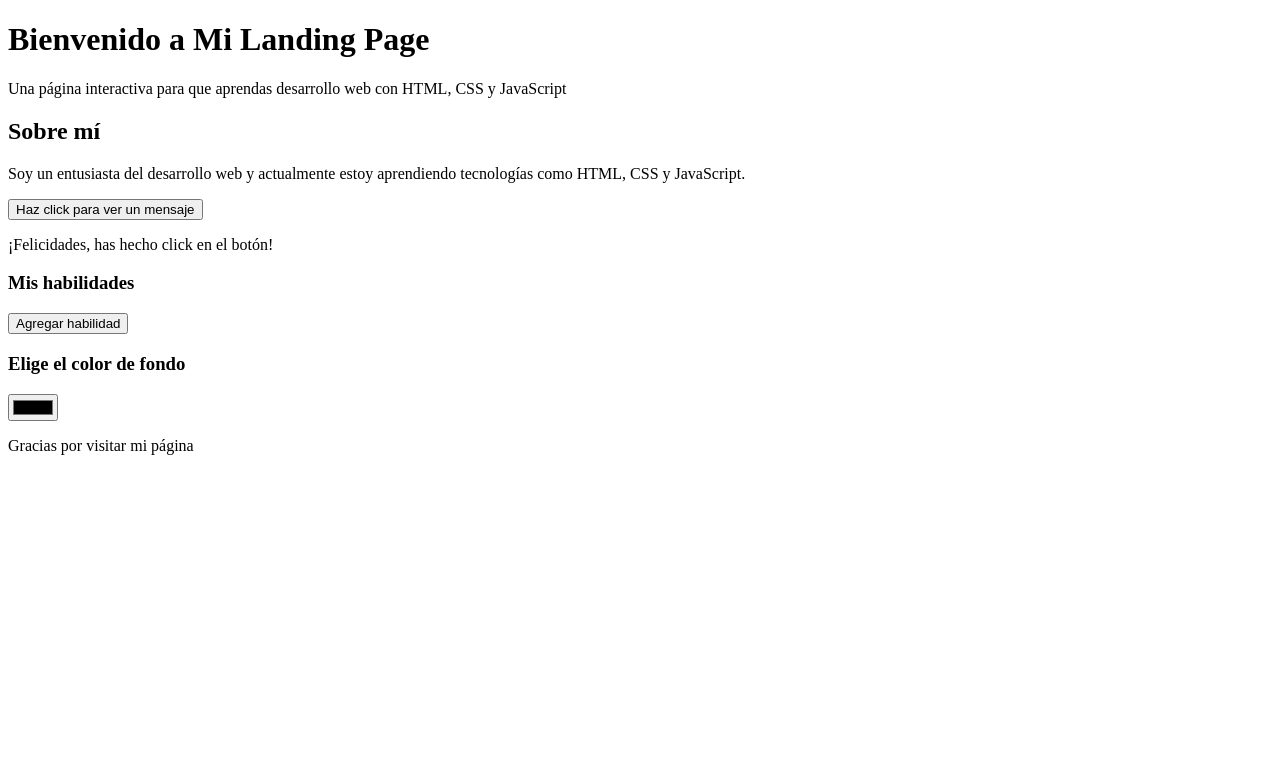
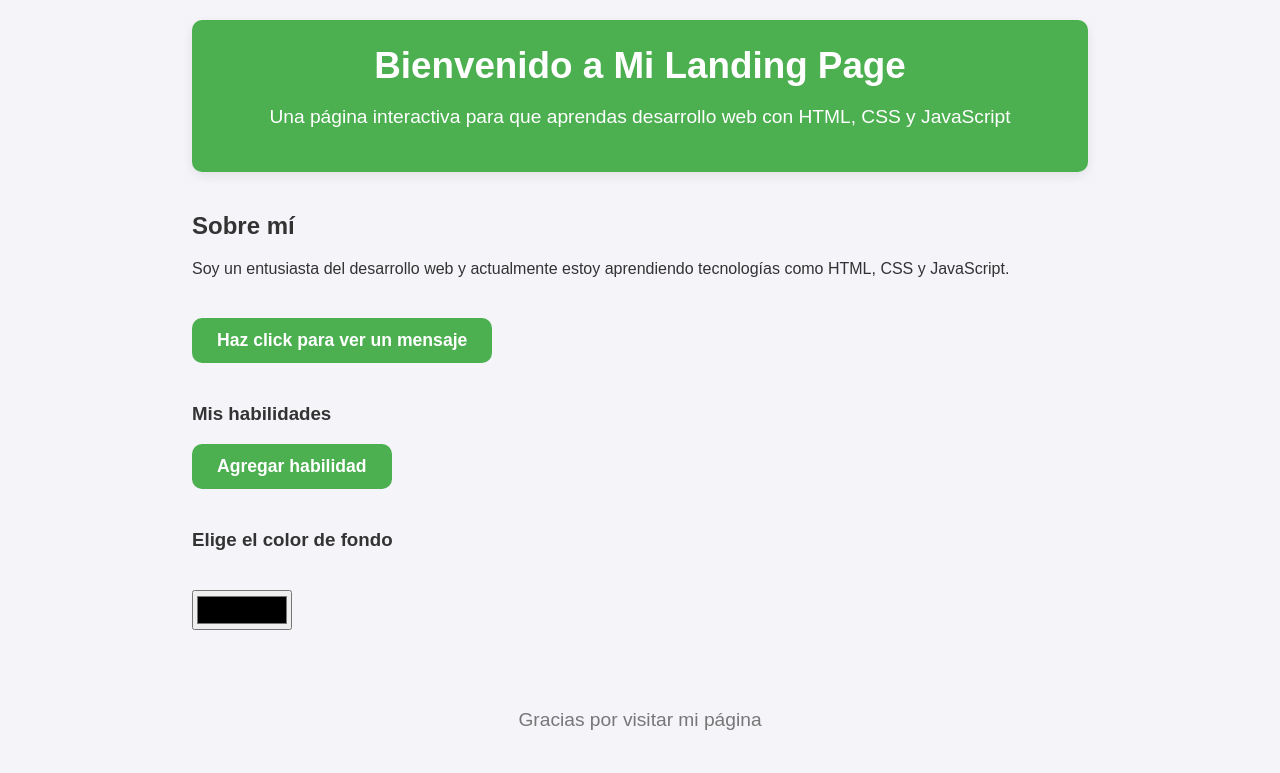
Before and after one commit to richard-asto/S12RETO01, a plain HTML site: page index.html in a window 1280 px wide. Drawn offline with Linux system fonts and the light colour scheme.

Commit message:
3.- Se creo los estilos y aplico a todos los elementos necesarios

```diff
--- a/css/style.css
+++ b/css/style.css
@@ -0,0 +1,134 @@
+/* Variables de color y estilos base */
+:root {
+    --color-principal: #4caf50;
+    --color-principal-hover: #45a049;
+    --color-fondo: #f4f4f9;
+    --color-texto: #333;
+    --sombra: 0px 4px 12px rgba(0, 0, 0, 0.08);
+    --radio: 10px;
+    --transicion: 0.3s ease;
+}
+
+/* General */
+body {
+    font-family: "Arial", sans-serif;
+    margin: 0;
+    padding: 0;
+    background-color: var(--color-fondo);
+    color: var(--color-texto);
+}
+
+.container {
+    width: min(70%, 900px);
+    margin: auto;
+    padding: 20px 0;
+}
+
+section {
+    margin-top: 40px;
+}
+
+.card {
+    background: var(--color-principal);
+    padding: 25px;
+    border-radius: var(--radio);
+    box-shadow: var(--sombra);
+    margin-bottom: 35px;
+}
+
+/* Header */
+header {
+    text-align: center;
+    background: var(--color-principal);
+    color: white;
+}
+
+header h1 {
+    margin: 0 0 10px;
+    font-size: 2.3em;
+}
+
+header p {
+    font-size: 1.2em;
+}
+
+/* Botones */
+.btn {
+    background-color: var(--color-principal);
+    color: white;
+    padding: 12px 25px;
+    border: none;
+    border-radius: var(--radio);
+    cursor: pointer;
+    font-size: 1.1em;
+    font-weight: bold;
+    transition: var(--transicion);
+}
+
+.btn:hover {
+    background-color: var(--color-principal-hover);
+}
+
+.btn:active {
+    transform: scale(0.97);
+}
+
+/* Lista de habilidades */
+ul {
+    padding: 0;
+    list-style: none;
+}
+
+ul li {
+    background: #e9e9e9;
+    padding: 12px;
+    margin: 8px 0;
+    border-radius: var(--radio);
+    text-align: center;
+    transition: var(--transicion);
+}
+
+ul li:hover {
+    background: #dcdcdc;
+}
+
+/* Color picker */
+.color-picker input {
+    width: 100px;
+    height: 40px;
+    margin-top: 20px;
+    cursor: pointer;
+}
+
+/* Mensaje */
+.mensaje {
+    display: none;
+    margin-top: 15px;
+    font-size: 1.2em;
+    color: var(--color-principal);
+    font-weight: bold;
+}
+
+/* Footer */
+.footer {
+    text-align: center;
+    color: #777;
+    margin-top: 40px;
+    padding: 20px;
+    font-size: 1.2em;
+}
+
+/* Responsive */
+@media (max-width: 600px) {
+    .container {
+        width: 90%;
+    }
+
+    header h1 {
+        font-size: 1.8em;
+    }
+
+    .btn {
+        width: 100%;
+    }
+}
--- a/index.html
+++ b/index.html
@@ -9,7 +9,8 @@
 </head>
 
 <body>
-    <header>
+    <div class="container">
+        <header class="card">
             <h1>Bienvenido a Mi Landing Page</h1>
             <p>
                 Una página interactiva para que aprendas desarrollo web con HTML, CSS
@@ -26,8 +27,8 @@
         </section>
 
         <section>
-        <button id="mostrarMensajeBtn">Haz click para ver un mensaje</button>
-        <p id="mensaje">
+            <button id="mostrarMensajeBtn" class="btn">Haz click para ver un mensaje</button>
+            <p id="mensaje" class="mensaje">
                 ¡Felicidades, has hecho click en el botón!
             </p>
         </section>
@@ -35,17 +36,18 @@
         <section>
             <h3>Mis habilidades</h3>
             <ul id="habilidadesLista"></ul>
-        <button id="agregarHabilidadBtn">Agregar habilidad</button>
+            <button id="agregarHabilidadBtn" class="btn">Agregar habilidad</button>
         </section>
 
-    <section>
+        <section class="color-picker">
             <h3>Elige el color de fondo</h3>
             <input type="color" id="colorPicker" />
         </section>
 
-    <footer>
+        <footer class="footer">
             <p>Gracias por visitar mi página</p>
         </footer>
+    </div>
 
     <script src="./Js/script.js"></script>
 
```
Lines whose indentation alone changed are shown as unchanged.
